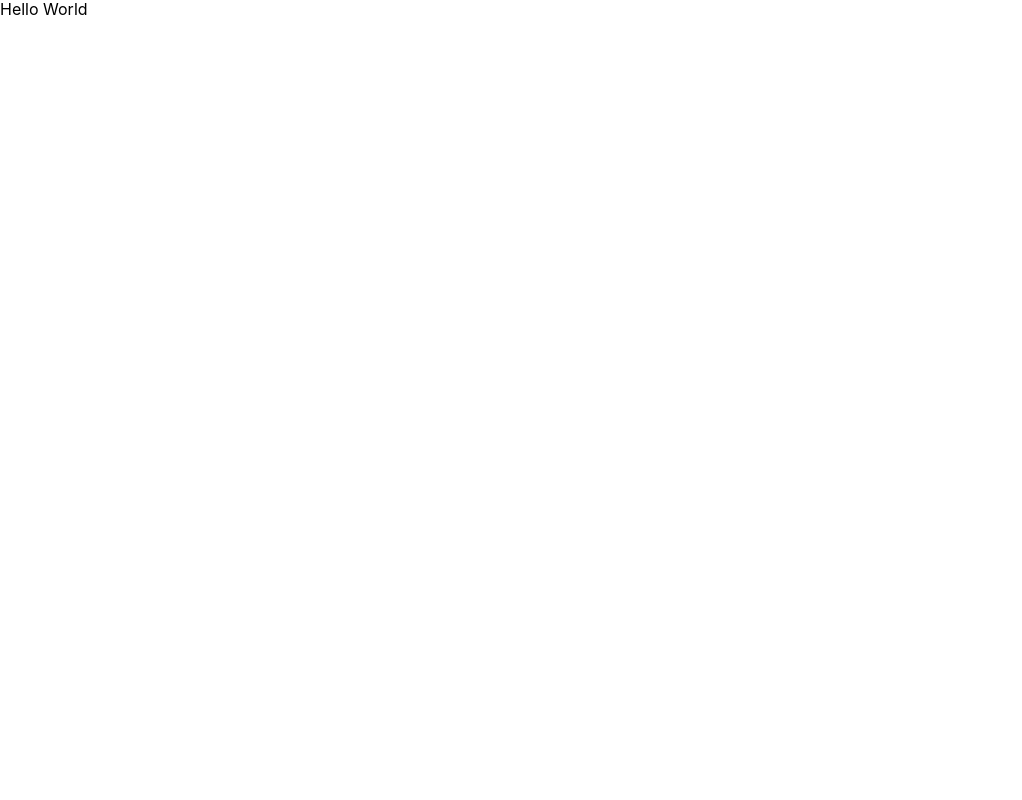
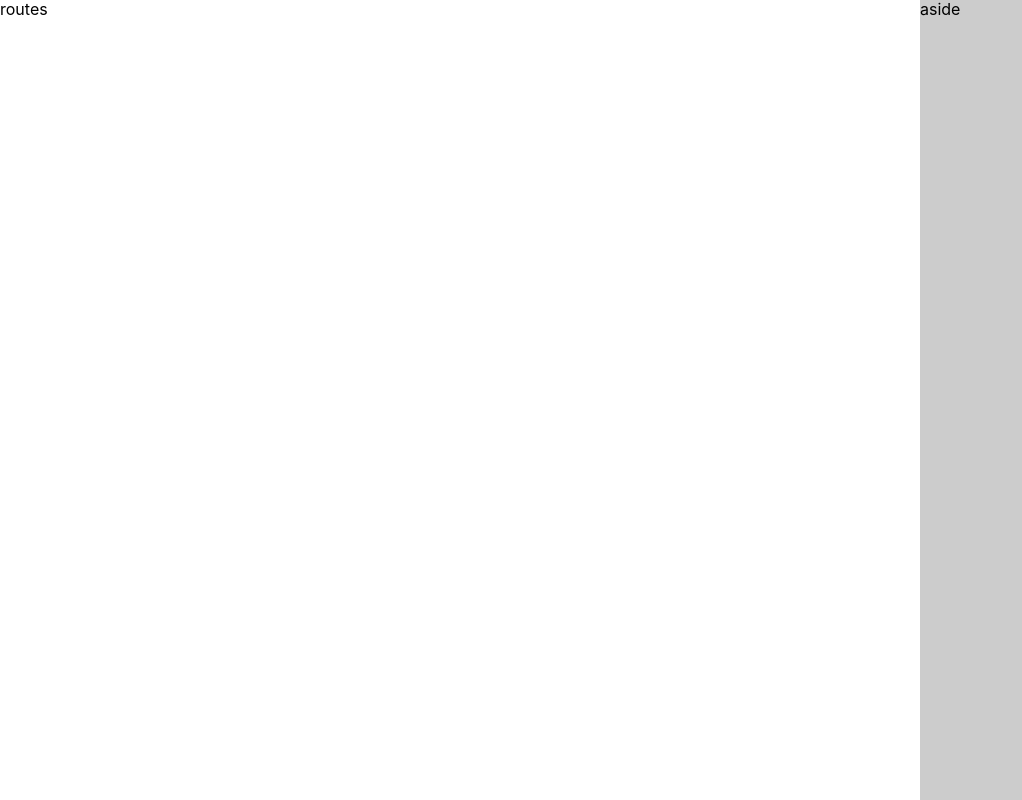
Before and after one commit to wendellwcl/ToDo-App, a React (Create React App) app: page / in a window 1280 px wide. Shown: the whole page, without its empty margins (0-1022 px from the left). Built offline with nearby package versions, Linux system fonts and the light colour scheme.

Commit message:
esboço inicial do layout

```diff
--- /dev/null
+++ b/src/App.css
@@ -0,0 +1,23 @@
+#app{
+    display: grid;
+    grid-template-columns: 1fr 64px;
+    grid-template-rows: 100vh;
+    grid-template-areas: "main nav";
+}
+
+main{
+    grid-area: main;
+}
+
+nav{
+    grid-area: nav;
+    background: rgba(0, 0, 0, 0.2);
+}
+
+@media (min-width: 768px) {
+
+    #app{
+        grid-template-columns: 1fr 360px;
+    }
+
+}
--- a/src/App.js
+++ b/src/App.js
@@ -1,9 +1,20 @@
+//Css
+import './App.css';
+
+//Components
+import Routes from "./Components/MainComponents/Routes";
+import NavAside from "./Components/MainComponents/NavAside";
+
+
 function App() {
+
   return (
-    <div className="App">
-      Hello World
+    <div id='app'>
+      <NavAside />
+      <Routes />
     </div>
   );
-}
+
+};
 
 export default App;
--- /dev/null
+++ b/src/Components/MainComponents/NavAside/index.js
@@ -0,0 +1,11 @@
+const NavAside = () => {
+
+    return(
+        <nav>
+            aside
+        </nav>
+    );
+
+};
+
+export default NavAside;
--- /dev/null
+++ b/src/Components/MainComponents/Routes/index.js
@@ -0,0 +1,11 @@
+const Routes = () => {
+
+    return(
+        <main>
+            routes
+        </main>
+    );
+
+};
+
+export default Routes;
--- a/src/index.css
+++ b/src/index.css
@@ -1,8 +1,15 @@
+*{
+  margin: 0;
+  padding: 0;
+  box-sizing: border-box;
+}
+
 body {
-  margin: 0;
   font-family: -apple-system, BlinkMacSystemFont, 'Segoe UI', 'Roboto', 'Oxygen',
     'Ubuntu', 'Cantarell', 'Fira Sans', 'Droid Sans', 'Helvetica Neue',
     sans-serif;
   -webkit-font-smoothing: antialiased;
   -moz-osx-font-smoothing: grayscale;
+  width: 100vw;
+  height: 100vh;
 }
```
